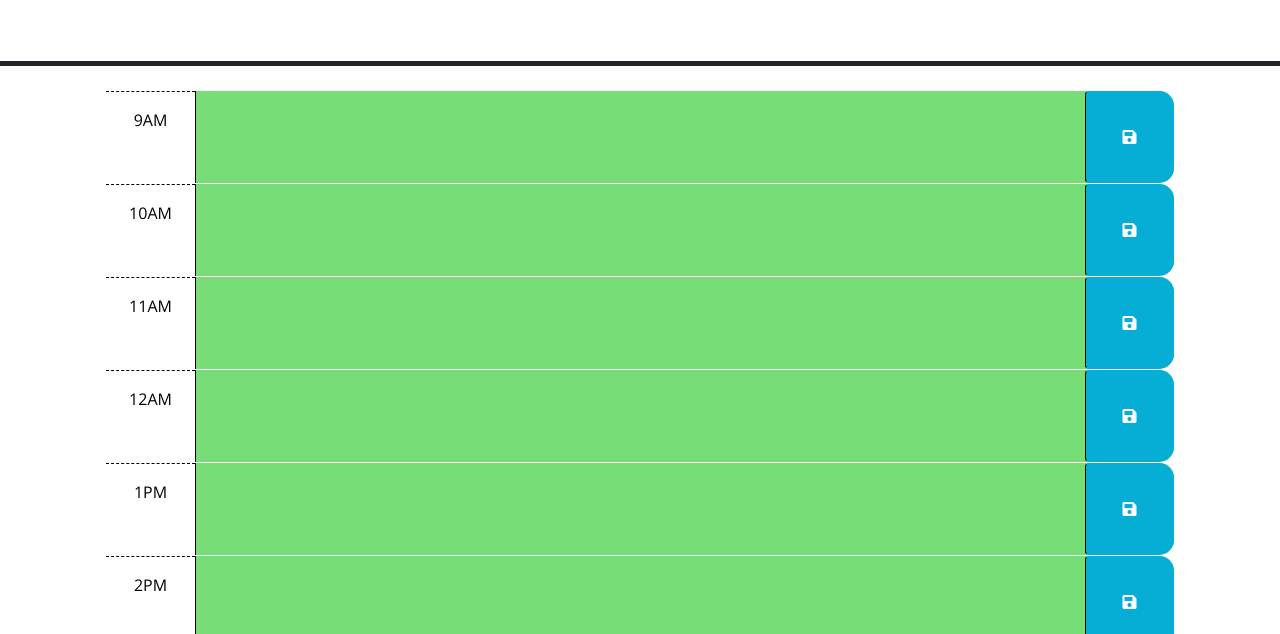
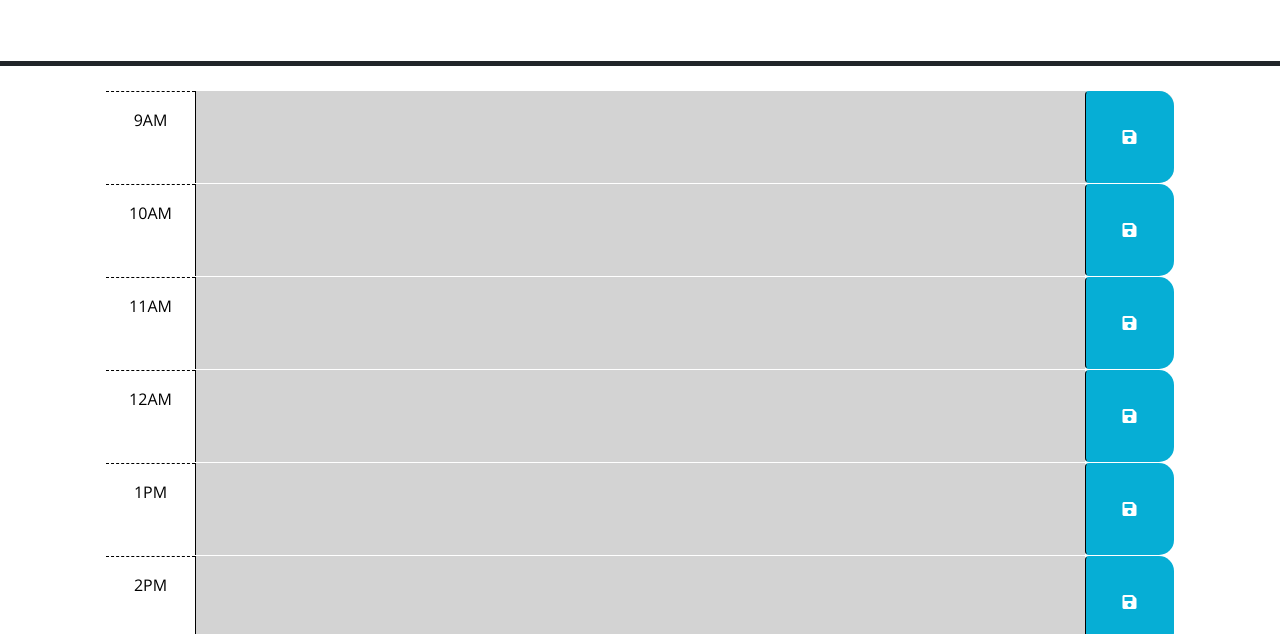
Before and after one commit to CDarts48/Schedule, a plain HTML site: page index.html in a window 1280 px wide. Shown: the part 166-800 px from the top of the page. Drawn offline with nearby package versions, Linux system fonts and the light colour scheme.

Commit message:
Complete V1.0

```diff
--- a/script.js
+++ b/script.js
@@ -1,15 +1,10 @@
-// Wrap all code that interacts with the DOM in a call to jQuery to ensure that
-// the code isn't run until the browser has finished rendering all the elements
-// in the html. $(document).ready() is a jQuery function that wraps code to ensure that
-// the code isn't run until the browser has finished rendering all the elements
 var saveBtn = $(".saveBtn");
 var textArea = $(".textarea");
 const currentHour = dayjs().get("hour");
 const currentDate = dayjs().format("MMMM DD, YYYY");
 console.log(currentHour);
-console.log(currentDay);
 $(document).ready();
-
+{
   saveBtn.click(function () {
     var parent = $(this).parent().attr("id");
     var sibling = $(this).siblings("textarea").val();
@@ -18,19 +13,12 @@ saveBtn.click(function () {
     console.log(sibling);
   });
 
-// TODO: Add a listener for click events on the save button. This code should
-// use the id in the containing time-block as a key to save the user input in
-// local storage. HINT: What does `this` reference in the click listener
-// function? How can DOM traversal be used to get the "hour-x" id of the
-// time-block containing the button that was clicked? How might the id be
-// useful when saving the description in local storage?
-//
-
   $(".time-block").each(function () {
     var blockHour = parseInt($(this).attr("id"));
-
+    var blockHour = parseInt($(this).attr("id").split("-")[1]);
+    console.log(this);
     if (blockHour < currentHour) {
-    $(this).addClass("past");
+      $(this).children("textarea").addClass("past");
     } else if (blockHour === currentHour) {
       $(this).addClass("present");
     } else {
@@ -38,24 +26,12 @@ $(".time-block").each(function () {
     }
   });
 
-// TODO: Add code to apply the past, present, or future class to each time
-// block by comparing the id to the current hour. HINTS: How can the id
-// attribute of each time-block be used to conditionally add or remove the
-// past, present, and future classes? How can Day.js be used to get the
-// current hour in 24-hour time?
-
   $(".time-block").each(function () {
     var id = $(this).attr("id");
     var savedUserInput = localStorage.getItem(id);
     $(this).children("textarea").val(savedUserInput);
   });
-// Got the above code from Copilot. As I understand it "THIS CODE IS SAYING:
-// TODO: Add code to get any user input that was saved in localStorage and set
-// the values of the corresponding textarea elements. HINT: How can the id
-// attribute of each time-block be used to do this?
-//
-// TODO: Add code to display the current date in the header of the page.
+}
+// Got the above code from Copilot. As I understand it, This code is saying: Slect the html element time block and for each time block set two variables (id and savedUserInput) the id var is selected by the div which has a id attribute the saveUserInput variable is getting the id item from local storage for each time block. Then the children of the div .time-block are having their text areas set to the savedUserInput variable, which is retrieving the id item from local storage for each time block. "
+
 document.querySelector("h1").textContent = currentDate;
-// if (interger === true)
-// console.log (textArea)
-// else if (interger === false)
```
Also changed, not shown: index.html (+0 -9 lines). Lines whose indentation alone changed are shown as unchanged.
